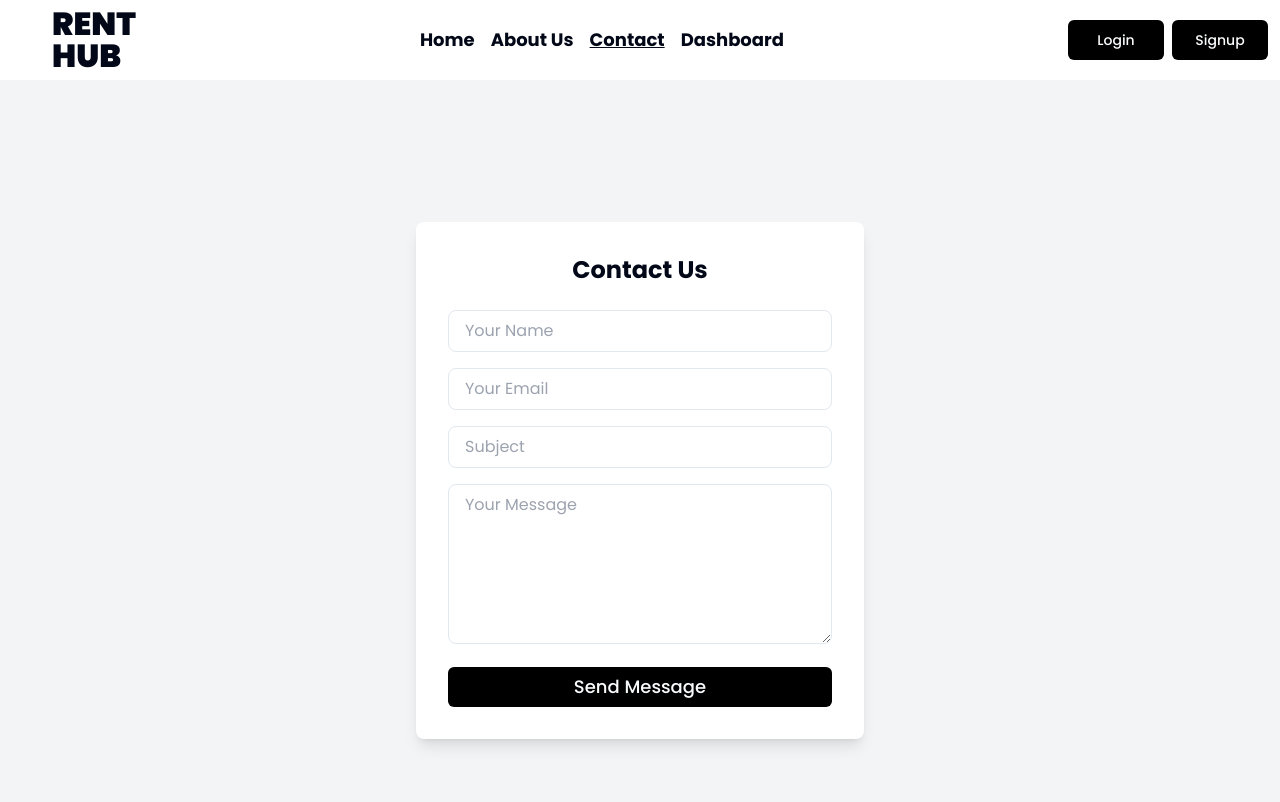
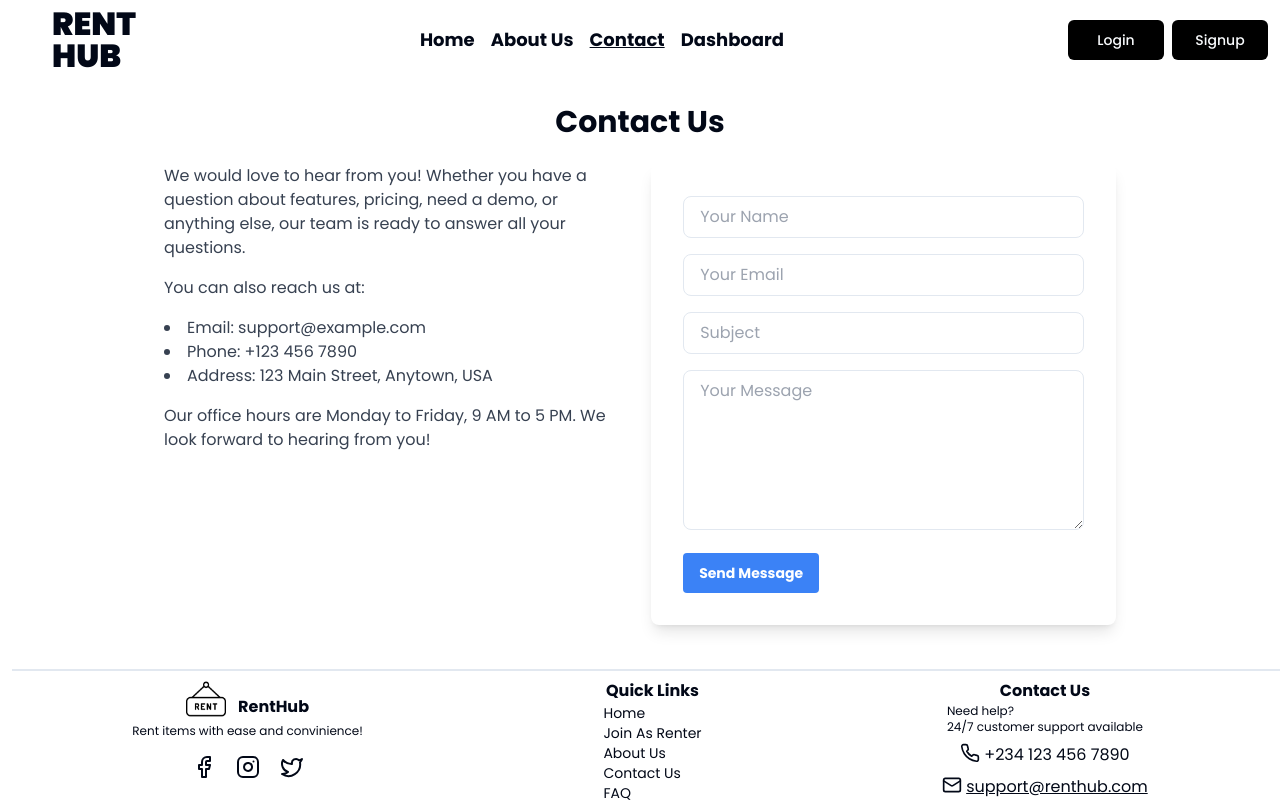
Before and after one commit to sudip-poudel/Rental, a React (Vite) app in the folder frontend/: page /contact in a window 1280 px wide. Shown: the top 802 px of the page. Built offline with nearby package versions, Linux system fonts and the light colour scheme; no server answers.

Commit message:
added filter options

```diff
--- a/frontend/src/components/Items.tsx
+++ b/frontend/src/components/Items.tsx
@@ -1,23 +1,52 @@
+import React, { useState } from "react";
 import Card from "./ui/card";
 import { useNavigate } from "react-router-dom";
-import { useGetItems } from "@/api/itemsQueriesAndMutation";
+import { useGetCategories, useGetItems } from "@/api/itemsQueriesAndMutation";
 
 const Items = () => {
   const navigate = useNavigate();
   const { data: items, isLoading } = useGetItems();
+  const { data: categories, isLoading: categoryLoading } = useGetCategories();
+  const [selectedCategory, setSelectedCategory] = useState("");
 
   const handleCard = (id) => {
     navigate(`/itempage/${id}`, { replace: true, preventScrollReset: true });
   };
 
+  const handleCategoryChange = (event) => {
+    setSelectedCategory(event.target.value);
+  };
+
+  const filteredItems = selectedCategory
+    ? items?.filter((item) => item.item.category === selectedCategory)
+    : items;
+
   return (
     <>
+      <div className="flex justify-start items-center mt-6 gap-3 ml-8">
+        <p className="font-bold ">Filter Options:</p>
+
+        <div className="">
+          <select
+            value={selectedCategory}
+            onChange={handleCategoryChange}
+            className="p-2 border border-gray-300 rounded-md"
+          >
+            <option value="">All Categories</option>
+            {categories?.map((category) => (
+              <option key={category.id} value={category.id}>
+                {category.name}
+              </option>
+            ))}
+          </select>
+        </div>
+      </div>
       {!isLoading ? (
         <div className="mt-12 grid place-content-center place-items-center grid-cols-1 sm:grid-cols-2 md:grid-cols-3 lg:grid-cols-4 gap-4 p-4">
-          {items?.map((item, i) => (
+          {filteredItems?.map((item, i) => (
             <Card
               onClick={handleCard.bind(this, item.item.id)}
-              className="rounded-lg shadow-md overflow-hidden "
+              className="rounded-lg shadow-md overflow-hidden"
               item={item}
               key={i}
             />
--- a/frontend/src/pages/Contact.tsx
+++ b/frontend/src/pages/Contact.tsx
@@ -75,10 +75,27 @@ const ContactUs = () => {
   };
 
   return (
-    <div className="bg-gray-100 min-h-screen flex flex-col">
-      <div className="flex-grow flex items-center justify-center">
-        <div className="bg-white p-8 rounded-lg shadow-lg w-full max-w-md">
-          <h1 className="text-2xl font-bold mb-6 text-center">Contact Us</h1>
+    <div className="container mx-auto p-6">
+      <h1 className="text-3xl font-bold mb-6 text-center">Contact Us</h1>
+      <div className="flex flex-col md:flex-row gap-6">
+        <div className="md:w-1/2">
+          <p className="mb-4 text-gray-700">
+            We would love to hear from you! Whether you have a question about
+            features, pricing, need a demo, or anything else, our team is ready
+            to answer all your questions.
+          </p>
+          <p className="mb-4 text-gray-700">You can also reach us at:</p>
+          <ul className="list-disc list-inside text-gray-700 mb-4">
+            <li>Email: support@example.com</li>
+            <li>Phone: +123 456 7890</li>
+            <li>Address: 123 Main Street, Anytown, USA</li>
+          </ul>
+          <p className="text-gray-700">
+            Our office hours are Monday to Friday, 9 AM to 5 PM. We look forward
+            to hearing from you!
+          </p>
+        </div>
+        <div className="md:w-1/2 bg-white p-8 rounded-lg shadow-lg">
           <form onSubmit={handleSubmit}>
             <div className="mb-4">
               <input
@@ -127,9 +144,14 @@ const ContactUs = () => {
                 <p className="text-red-600">{errors.message}</p>
               )}
             </div>
-            <Button type="submit" className="w-full text-lg">
-              Send Message
-            </Button>
+            <div className="flex items-center justify-between">
+              <Button
+                type="submit"
+                className="bg-blue-500 hover:bg-blue-700 text-white font-bold py-2 px-4 rounded focus:outline-none focus:shadow-outline"
+              >
+                Send Message
+              </Button>
+            </div>
           </form>
         </div>
       </div>
--- a/frontend/src/pages/Dashboard/DashboardListed.tsx
+++ b/frontend/src/pages/Dashboard/DashboardListed.tsx
@@ -126,7 +126,7 @@ const ListedItemsHelper = ({ itemDetails }: { itemDetails: IItem }) => {
         </div>
       </td>
       <td className="border p-2">
-        <div>
+        <div className="flex flex-row">
           <AlertDialog>
             <AlertDialogTrigger className="">
               <div className="text-center flex items-center justify-center">
@@ -195,7 +195,7 @@ const ListedItemsHelper = ({ itemDetails }: { itemDetails: IItem }) => {
               </AlertDialogFooter>
             </AlertDialogContent>
           </AlertDialog>
-        </div>
+
           <button className="text-blue-500 hover:text-blue-700 mx-1">
             <TooltipDemo Trigger={<Eye />} content="View Details" />
           </button>
@@ -205,6 +205,7 @@ const ListedItemsHelper = ({ itemDetails }: { itemDetails: IItem }) => {
           <button className="text-red-500 hover:text-red-700 mx-1">
             <TooltipDemo Trigger={<Trash2 />} content="Delete Item" />
           </button>
+        </div>
       </td>
     </tr>
   );
--- a/frontend/src/pages/UserSetting.tsx
+++ b/frontend/src/pages/UserSetting.tsx
@@ -77,12 +77,13 @@ const UserSetting = () => {
             <div className="space-y-3 mt-4">
               {Object.entries(user).map(([key, value]) => (
                 <div key={key} className="flex items-center justify-between">
-                  {editMode[key] ? (
+                  {key === "name" ? (
+                    editMode[key] ? (
                       <input
                         ref={inputRefs[key]}
-                      type={key === "age" ? "number" : "text"}
+                        type={"text"}
                         name={key}
-                      value={value?.toString()}
+                        value={value.toString()}
                         onChange={(e) =>
                           handleUpdate(e, key as keyof IUserDetails)
                         }
@@ -91,15 +92,29 @@ const UserSetting = () => {
                       />
                     ) : (
                       <>
+                        <span
+                          className="cursor-pointer text-sm text-gray-600"
+                          onClick={() => toggleEdit(key)}
+                        >
+                          Name: {value.toString()}
+                        </span>
+                        <PenIcon
+                          className="h-5 w-5 text-gray-500 cursor-pointer"
+                          onClick={() => toggleEdit(key)}
+                        />
+                      </>
+                    )
+                  ) : (
+                    <>
                       <span className="text-sm text-gray-600">{`${
                         key === "created_at"
                           ? "Member Since"
                           : key.charAt(0).toUpperCase() + key.slice(1)
-                      }: ${value}`}</span>
-                      <PenIcon
-                        className="h-5 w-5 text-gray-500 cursor-pointer"
-                        onClick={() => toggleEdit(key as keyof IUserDetails)}
-                      />
+                      }: ${
+                        key === "created_at"
+                          ? new Date(value).toLocaleDateString("en-Us")
+                          : value
+                      }`}</span>
                     </>
                   )}
                 </div>
```
Lines whose indentation alone changed are shown as unchanged.
